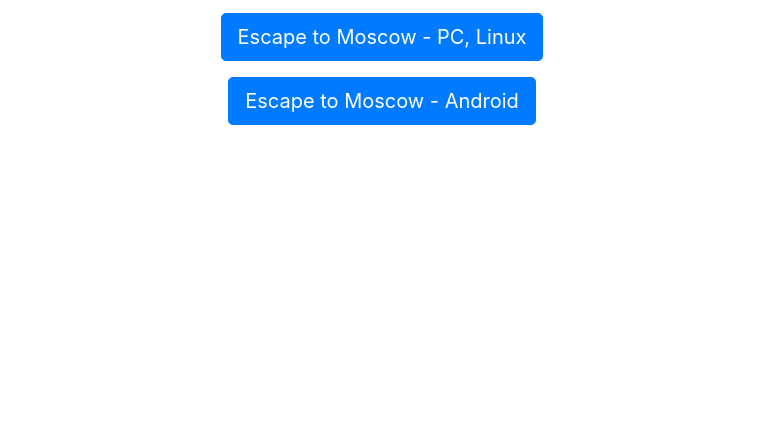
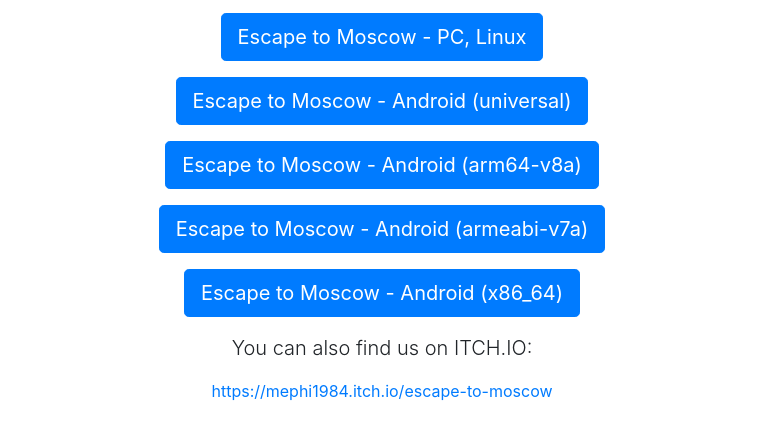
Before and after one commit to mephi1984/escapetomoscow.com, a plain HTML site: page index.html in a window 1280 px wide. Shown: the part 217-656 px from the top of the page, without its empty margins (258-1020 px from the left). Drawn offline with nearby package versions, Linux system fonts and the light colour scheme.

Commit message:
Added links

```diff
--- a/index.html
+++ b/index.html
@@ -45,8 +45,13 @@
   <div class="starter-template">
     <h1>Escape to Moscow download</h1>
     <p class="lead">You can download Escape to Moscow by clicking one of the following links:</p>
-	<p><a href="#" type="button" class="btn btn-primary btn-lg">Escape to Moscow - PC, Linux</a></p>
-	<p><a href="#" type="button" class="btn btn-primary btn-lg">Escape to Moscow - Android</a></p>
+	<p><a href="https://s3.eu-west-2.amazonaws.com/escapetomoscow.com/Runaway-1.0-market.zip" type="button" class="btn btn-primary btn-lg">Escape to Moscow - PC, Linux</a></p>
+	<p><a href="https://s3.eu-west-2.amazonaws.com/escapetomoscow.com/fishrungames.escapetomoscow-100-universal-release.apk" type="button" class="btn btn-primary btn-lg">Escape to Moscow - Android (universal)</a></p>
+	<p><a href="https://s3.eu-west-2.amazonaws.com/escapetomoscow.com/fishrungames.escapetomoscow-100000100-arm64-v8a-release.apk" type="button" class="btn btn-primary btn-lg">Escape to Moscow - Android (arm64-v8a)</a></p>
+	<p><a href="https://s3.eu-west-2.amazonaws.com/escapetomoscow.com/fishrungames.escapetomoscow-100-armeabi-v7a-release.apk" type="button" class="btn btn-primary btn-lg">Escape to Moscow - Android (armeabi-v7a)</a></p>
+	<p><a href="https://s3.eu-west-2.amazonaws.com/escapetomoscow.com/fishrungames.escapetomoscow-800000100-x86_64-release.apk" type="button" class="btn btn-primary btn-lg">Escape to Moscow - Android (x86_64)</a></p>
+	<p class="lead">You can also find us on ITCH.IO:</p>
+	<p><a href="https://mephi1984.itch.io/escape-to-moscow">https://mephi1984.itch.io/escape-to-moscow</a></p>
   </div>
 
 </main><!-- /.container -->
```
